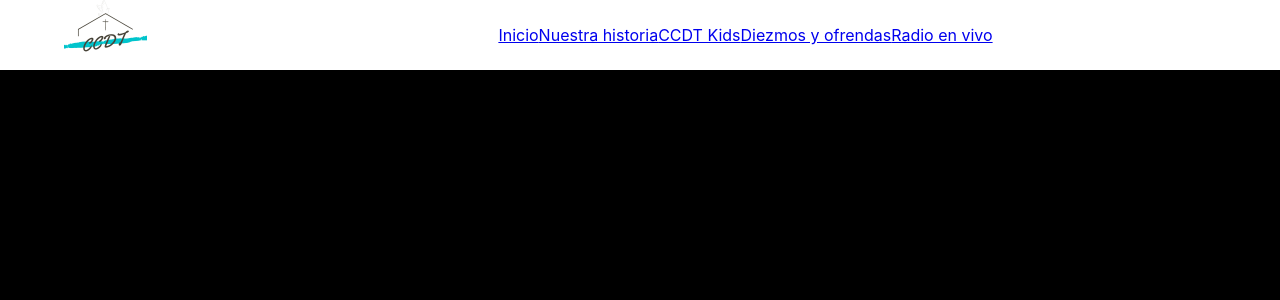
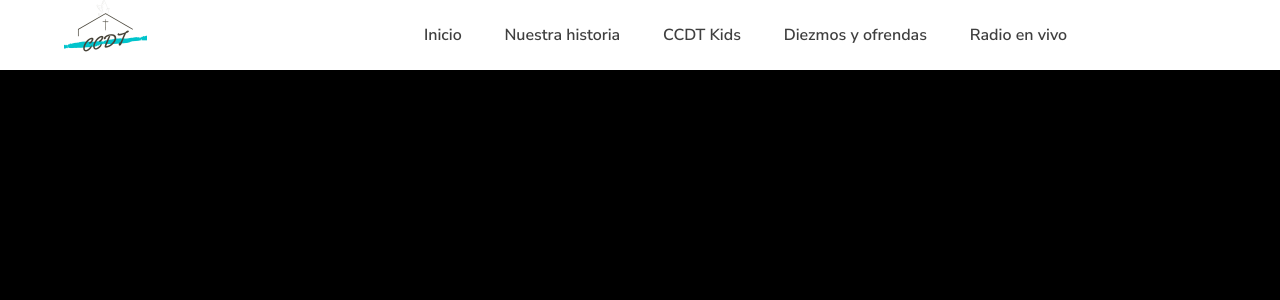
Before and after one commit to aylenalderete/Pagina-web-iglesia, a React (Create React App) app: page / in a window 1280 px wide. Shown: the top 300 px of the page. Built offline with nearby package versions, Linux system fonts and the light colour scheme.

Commit message:
navStyles

```diff
--- a/src/Components/Navbar/Navbar.jsx
+++ b/src/Components/Navbar/Navbar.jsx
@@ -10,11 +10,11 @@ function Navbar() {
                     <img className={Styles.logo} src={Logo}></img>
                 </div>
                 <nav className={Styles.CategoriasContainer}>
-                    <Link to='/' >Inicio</Link>
-                    <Link to='/nuestra-historia' >Nuestra historia</Link>
-                    <Link to='/ccdt-kids' >CCDT Kids</Link>
-                    <Link to='/diezmos-ofrendas' >Diezmos y ofrendas</Link>
-                    <Link to='/radio' >Radio en vivo</Link>
+                    <Link className={Styles.categoria} to='/' >Inicio</Link>
+                    <Link className={Styles.categoria} to='/nuestra-historia' >Nuestra historia</Link>
+                    <Link className={Styles.categoria} to='/ccdt-kids' >CCDT Kids</Link>
+                    <Link className={Styles.categoria} to='/diezmos-ofrendas' >Diezmos y ofrendas</Link>
+                    <Link className={Styles.categoria} to='/radio' >Radio en vivo</Link>
                 </nav>
             </header>
     )
--- a/src/Components/Navbar/Navbar.module.css
+++ b/src/Components/Navbar/Navbar.module.css
@@ -19,6 +19,9 @@
     margin-right: 2%;
     font-family: 'Nunito Sans', sans-serif;
     font-weight: 600;
+    text-decoration: none;
+    color: rgba(49, 49, 49, 0.933)
+
 }
 
 .logoContainer {
```
